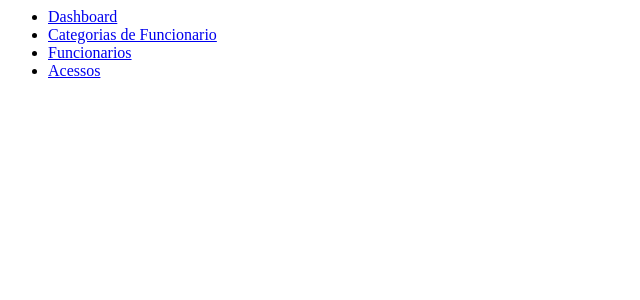
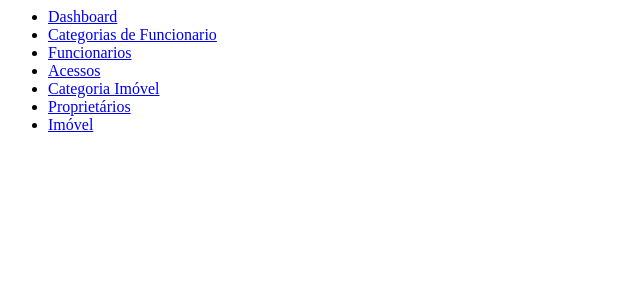
Before and after one commit to mlanes/Imobiliaria, a PHP site: page /View/Layout/menu_lateral_admin.php in a window 1280 px wide. Shown: the top 300 px of the page, without its empty margins (0-640 px from the left). Run offline with PHP 8.4, Linux system fonts and the light colour scheme; some libraries are stand-ins or nearby versions.

Commit message:
Atualizando o menu lateral

```diff
--- a/BackEnd/Src/View/Layout/menu_lateral_admin.php
+++ b/BackEnd/Src/View/Layout/menu_lateral_admin.php
@@ -12,5 +12,14 @@
         <li>
             <a href="<?= HOME_URL . 'Acesso' ?>"><span class="fa-stack fa-lg pull-right"></span>Acessos</a>
         </li>
+        <li>
+            <a href="<?= HOME_URL . 'CategoriaImovel' ?>"><span class="fa-stack fa-lg pull-right"></span>Categoria Imóvel</a>
+        </li>
+        <li>
+            <a href="<?= HOME_URL . 'Proprietario' ?>"><span class="fa-stack fa-lg pull-right"></span>Proprietários</a>
+        </li>
+        <li>
+            <a href="<?= HOME_URL . 'Imovel' ?>"><span class="fa-stack fa-lg pull-right"></span>Imóvel</a>
+        </li>
     </ul>
 </nav>
```
